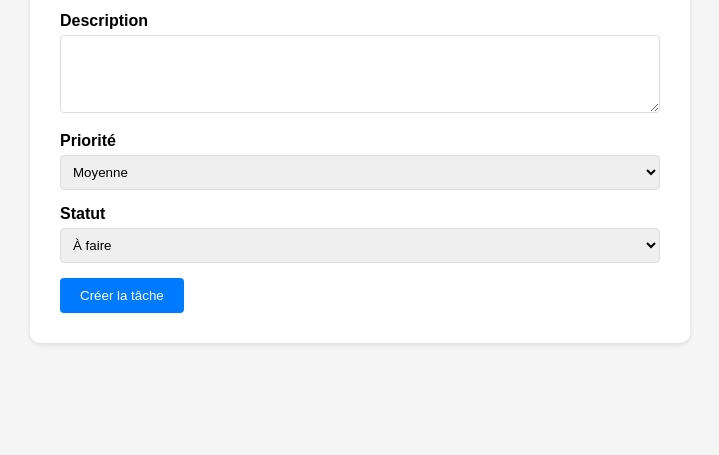
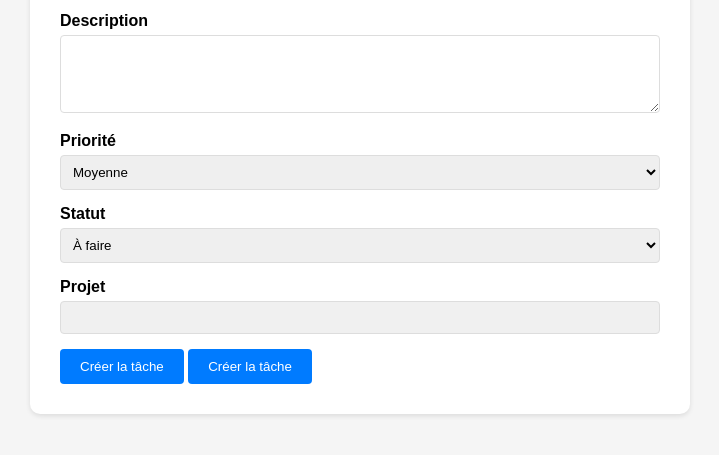
Before and after one commit to omar00112/TaskFlow, a plain HTML site: page frontend/task-form.html in a window 1280 px wide. Shown: the part 167-622 px from the top of the page, without its empty margins (280-999 px from the left). Drawn offline with Linux system fonts and the light colour scheme.

Commit message:
feat: ajouter un champ caché pour projectId et intégration API

```diff
--- a/frontend/task-form.html
+++ b/frontend/task-form.html
@@ -105,6 +105,16 @@
                     <option value="terminé">Terminé</option>
                 </select>
             </div>
+                <!-- Champ caché pour stocker l'ID du projet -->
+    <input type="hidden" id="projectIdInput" value="">
+
+    <!-- Affichage du nom du projet -->
+    <div class="form-group">
+        <label>Projet</label>
+        <input type="text" id="projectName" readonly disabled style="background-color:#f0f0f0">
+    </div>
+
+    <button type="submit">Créer la tâche</button>
             <button type="submit">Créer la tâche</button>
         </form>
     </div>
```
